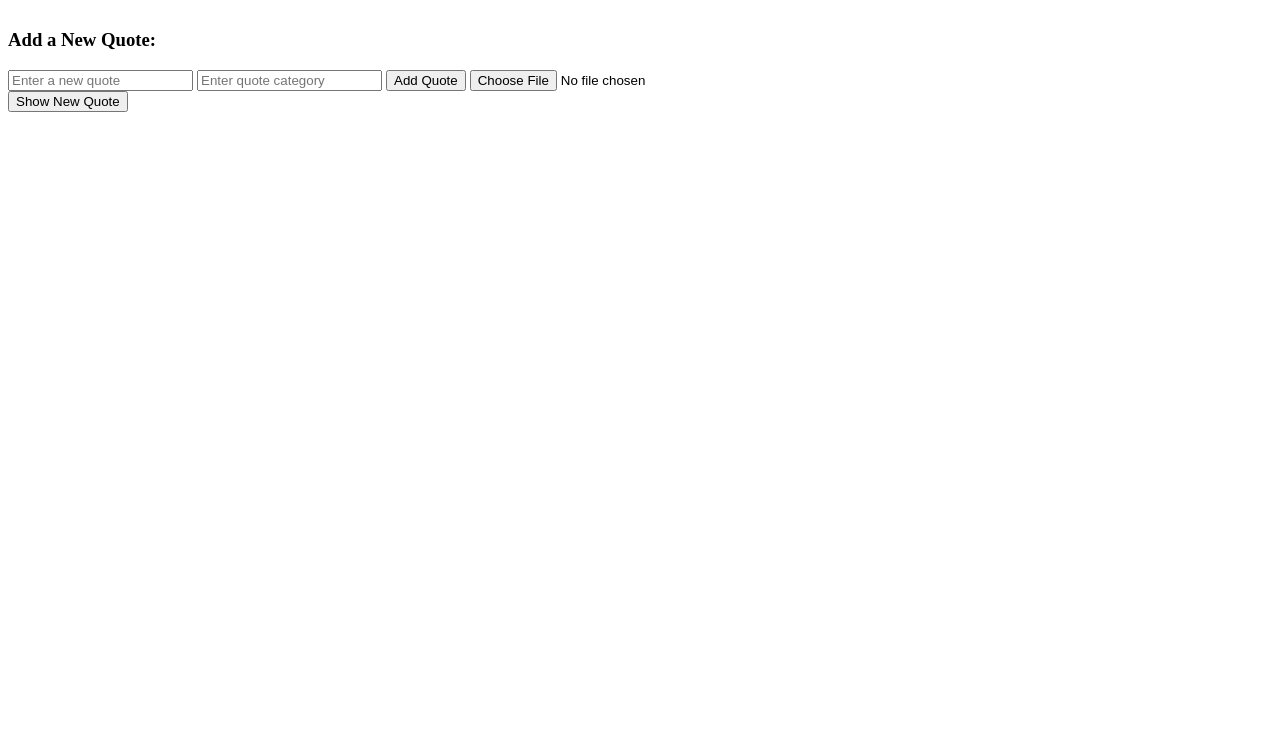
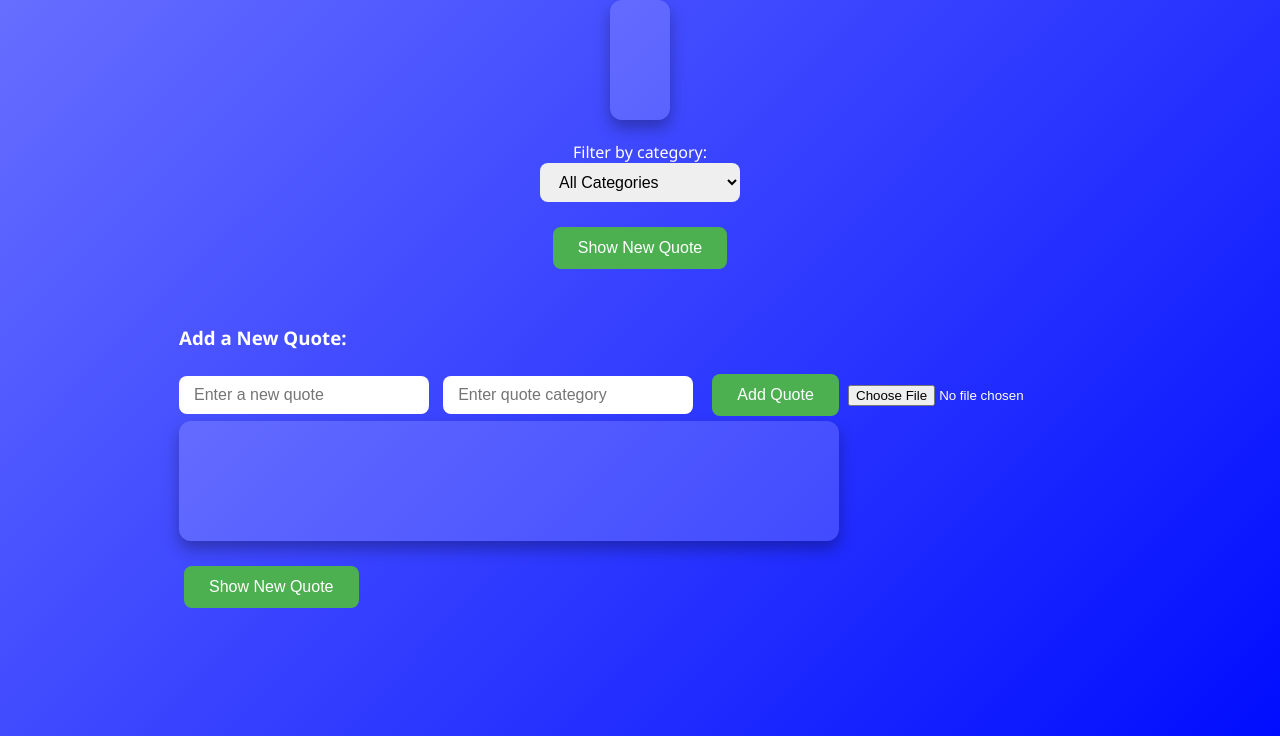
Before and after one commit to Elharba-Abdelmounaim/alx_fe_javascript, a plain HTML site: page dom-manipulation/index.html in a window 1280 px wide. Shown: the part 104-840 px from the top of the page. Before the commit the page ends 800 px from the top, so only its background shows below. Drawn offline with Linux system fonts and the light colour scheme.

```diff
--- a/dom-manipulation/index.html
+++ b/dom-manipulation/index.html
@@ -3,12 +3,18 @@
 <head>
   <meta charset="UTF-8" />
   <meta name="viewport" content="width=device-width, initial-scale=1.0"/>
+  <link rel="stylesheet" href="style.css">
   <title>Dynamic Quote Generator</title>
 </head>
 <body>
   <h1>Dynamic Quote Generator</h1>
 
   <div id="quoteDisplay" style="margin-bottom: 1em;"></div>
+
+  <label for="categoryFilter">Filter by category:</label>
+  <select id="categoryFilter" onchange="filterQuotes()">
+    <option value="all">All Categories</option>
+  </select>
 
 
   <button id="newQuote">Show New Quote</button>
--- a/dom-manipulation/script.js
+++ b/dom-manipulation/script.js
@@ -6,6 +6,8 @@
 ];
 
 loadQuotes();
+populateCategories();
+filterQuotes()
 
 function showRandomQuote()  {
     const randomIndex = Math.floor(Math.random() * quotes.length);
@@ -61,3 +63,39 @@
   };
   fileReader.readAsText(event.target.files[0]);
 }
+
+function  populateCategories() {
+  const categoryFilter = document.getElementById('categoryFilter');
+
+  const categories = [...new Set(quotes.map(q => q.category))];
+
+  categoryFilter.innerHTML = '<option value="all">All Categories</option>';
+
+  categories.forEach(category => {
+    const option = document.createElement('option')
+    option.value = category;
+    option.textContent = category.charAt(0).toUpperCase() + category.slice(1);
+    categoryFilter.appendChild(option)
+  });
+
+  const savedCategory = localStorage.getItem('selectedCategory');
+  if (savedCategory){
+    categoryFilter.value = savedCategory
+  }
+}
+
+function filterQuotes() {
+  const selectedCategory = document.getElementById('categoryFilter').value
+  localStorage.setItem('selectedCategory', selectedCategory);
+
+  let filterQuotes;
+
+  if (selectedCategory === "all"){
+    filterQuotes = quotes;
+  } else {
+    filterQuotes = quotes.filter(q => q.category === selectedCategory);
+  }
+  const q = filterQuotes[0];
+  quoteDisplay.innerHTML = `"${q.text}" — ${q.category}`;
+
+}
--- /dev/null
+++ b/dom-manipulation/style.css
@@ -0,0 +1,94 @@
+/* تنسيق عام للصفحة */
+body {
+  font-family: 'Segoe UI', Tahoma, Geneva, Verdana, sans-serif;
+  background: linear-gradient(135deg, #6b73ff 0%, #000dff 100%);
+  color: #fff;
+  margin: 0;
+  padding: 20px;
+  min-height: 100vh;
+  display: flex;
+  flex-direction: column;
+  align-items: center;
+  justify-content: flex-start;
+}
+
+/* عنوان الصفحة */
+h1 {
+  margin-bottom: 20px;
+  text-shadow: 2px 2px 6px rgba(0, 0, 0, 0.7);
+}
+
+/* حاوية عرض الاقتباس */
+#quoteDisplay {
+  background-color: rgba(255, 255, 255, 0.15);
+  padding: 20px 30px;
+  border-radius: 12px;
+  font-size: 1.3rem;
+  max-width: 600px;
+  text-align: center;
+  box-shadow: 0 8px 16px rgba(0, 0, 0, 0.3);
+  margin-bottom: 20px;
+  min-height: 80px;
+  line-height: 1.5;
+}
+
+/* أزرار الصفحة */
+button {
+  background-color: #4caf50;
+  border: none;
+  padding: 12px 25px;
+  border-radius: 8px;
+  color: white;
+  font-size: 1rem;
+  cursor: pointer;
+  margin: 5px;
+  transition: background-color 0.3s ease;
+}
+
+button:hover {
+  background-color: #45a049;
+}
+
+/* صندوق النصوص (input) */
+input[type="text"] {
+  padding: 10px 15px;
+  border-radius: 8px;
+  border: none;
+  font-size: 1rem;
+  margin-right: 10px;
+  width: 220px;
+  max-width: 100%;
+}
+
+/* قائمة الفئات (select) */
+select {
+  padding: 10px 15px;
+  border-radius: 8px;
+  border: none;
+  font-size: 1rem;
+  margin-bottom: 20px;
+  min-width: 200px;
+}
+
+/* الحاوية التي تحتوي على إضافة الاقتباس */
+.add-quote-container {
+  margin-bottom: 30px;
+  display: flex;
+  flex-wrap: wrap;
+  justify-content: center;
+  gap: 10px;
+  max-width: 700px;
+  width: 100%;
+}
+
+/* تنسيق تنبيه/رسالة */
+.alert {
+  background-color: #ff4444;
+  padding: 10px 20px;
+  border-radius: 8px;
+  margin-top: 10px;
+  font-weight: bold;
+  color: white;
+  max-width: 600px;
+  text-align: center;
+}
```
